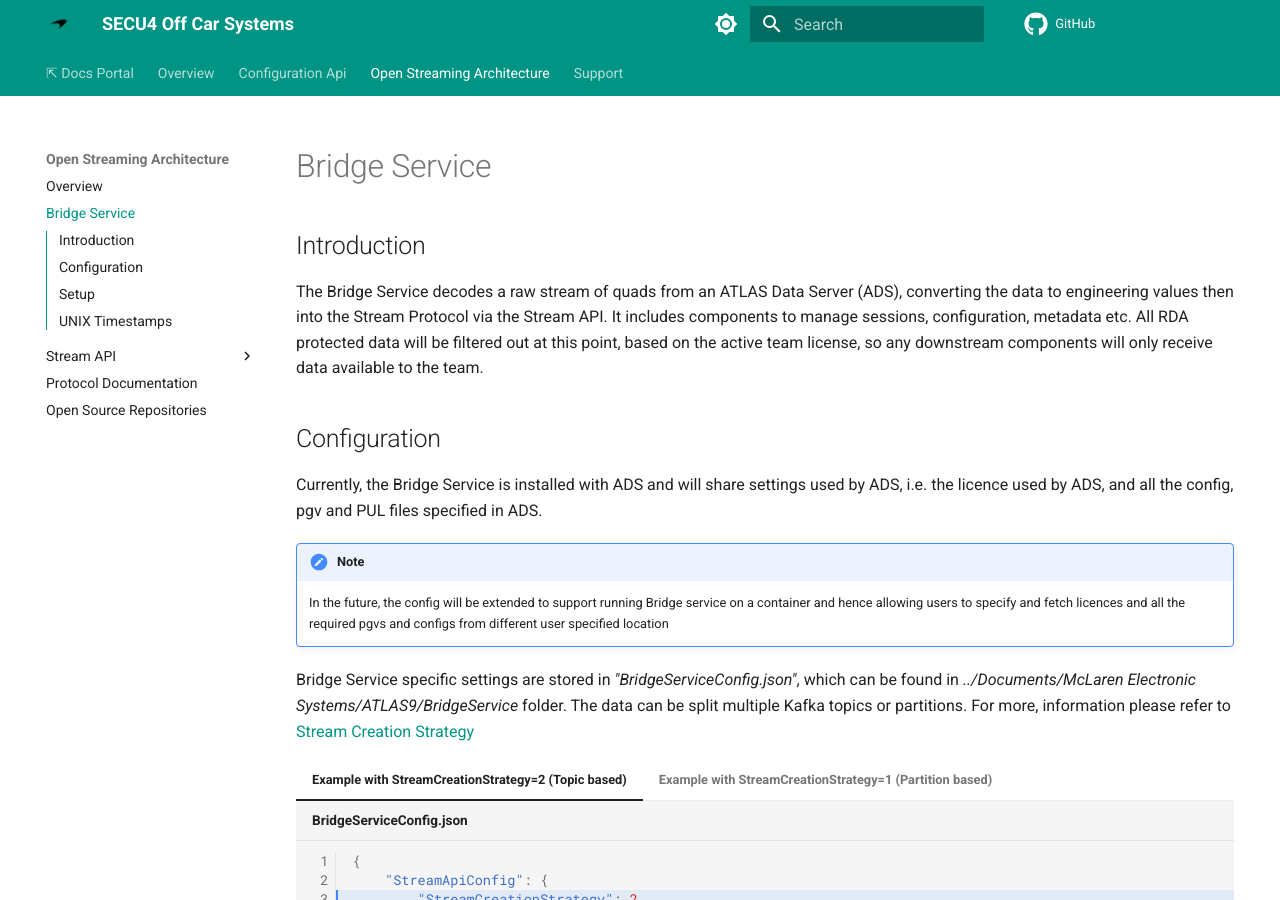
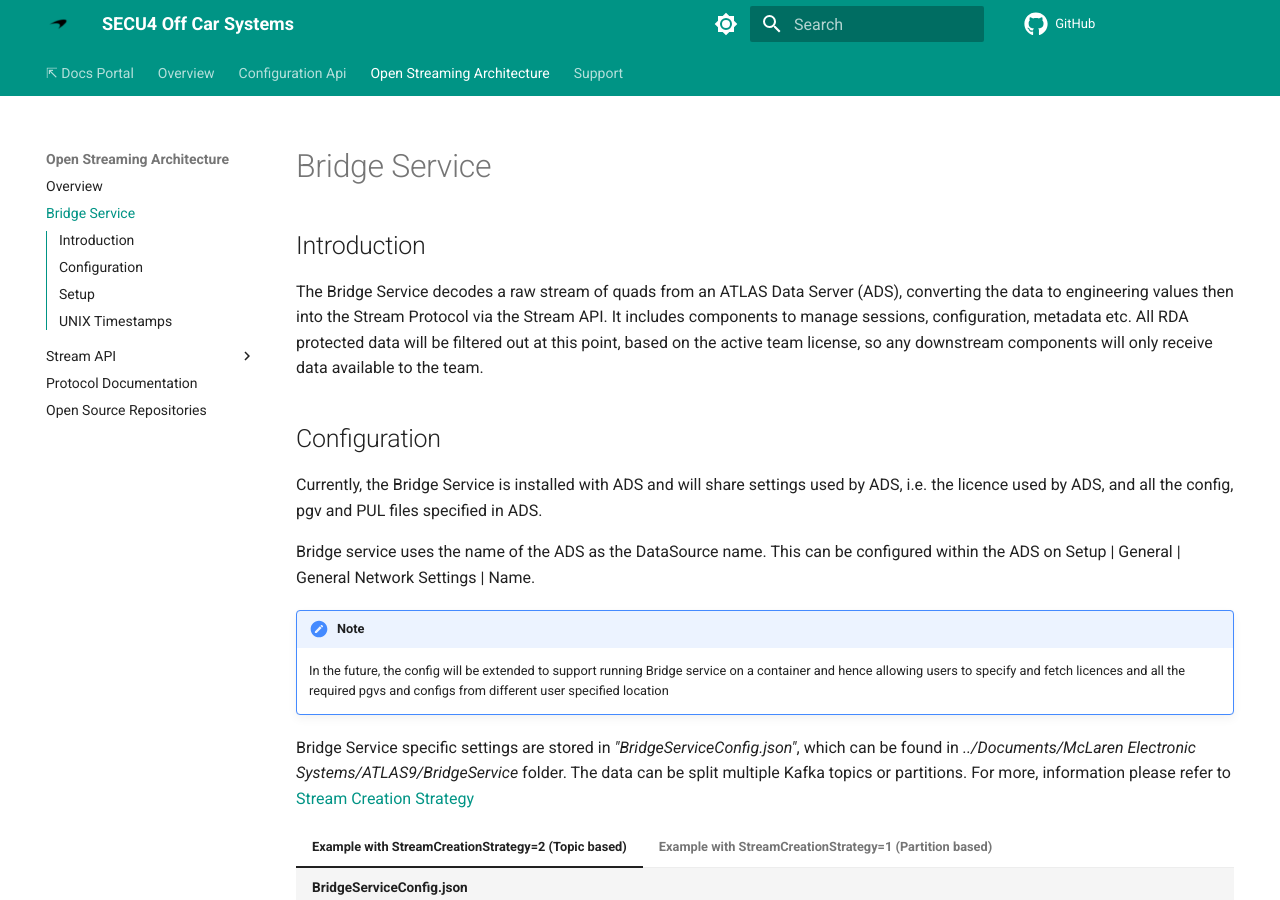
Before and after one commit to mat-docs/SECU4.Site, an MkDocs documentation site: the page built from docs/open_streaming_architecture/bridge_service/index.md, in a window 1280 px wide and 900 px high. Built offline with MkDocs 1.6.1 and Material for MkDocs 9.7.7, drawn with Linux system fonts in a browser that asks for light colours; comment, search, counter and statistics services are not loaded.

Commit message:
Docs update (#8)
* Update index.md

Linking to a new Bridge Service setion

* Create bridge_service

* Delete docs/bridge_service

* Create index.md

* Update index.md

New Bridge Service section

* Update mkdocs.yml

updating yml for index

* Update index.md

* Update index.md

Add reference to the Stream API sample usage

* Update index.md

* Update index.md

* Specify location for Enable remote data feed option

* Update mkdocs.yml

supporting tabbed code content

* Update mkdocs.yml

* Add documentation about unix timestamps

* Update bridge service documentation on how it acquires the data source name that it is publishing to

* Add info on compression used in stream api server

* Add prometheus metric port

* Add note on configuring the correct number of partitions

* Add remote data feed screenshot

---------

Co-authored-by: nikhilsawant22 <nikhil.sawant@mclarenapplied.com>

```diff
--- a/docs/open_streaming_architecture/bridge_service/index.md
+++ b/docs/open_streaming_architecture/bridge_service/index.md
@@ -1,19 +1,29 @@
 # Bridge Service
 
 ## Introduction
-The Bridge Service decodes a raw stream of quads from an ATLAS Data Server (ADS), converting the data to engineering values then into the Stream Protocol via the Stream API. It includes components to manage sessions, configuration, metadata etc.
-All RDA protected data will be filtered out at this point, based on the active team license, so any downstream components will only receive data available to the team.
+The Bridge Service decodes a raw stream of quads from an ATLAS Data Server (ADS), converting the data to engineering
+values then into the Stream Protocol via the Stream API. It includes components to manage sessions, configuration,
+metadata etc.
+All RDA protected data will be filtered out at this point, based on the active team license, so any downstream
+components will only receive data available to the team.
 
 
 ## Configuration
-Currently, the Bridge Service is installed with ADS and will share settings used by ADS, i.e. the licence used by ADS, and all the config, pgv and PUL files specified in ADS.
+Currently, the Bridge Service is installed with ADS and will share settings used by ADS, i.e. the licence used by ADS,
+and all the config, pgv and PUL files specified in ADS.
+
+Bridge service uses the name of the ADS as the DataSource name. This can be configured within the ADS on
+Setup | General | General Network Settings | Name.
+
+!!! note
+    In the future, the config will be extended to support running Bridge service on a container and hence allowing users
+    to specify and fetch licences and all the required pgvs and configs from different user specified location
 
 
-!!! note
-    In the future, the config will be extended to support running Bridge service on a container and hence allowing users to specify  and fetch licences and all the required pgvs and configs from different user specified location
-
-
-Bridge Service specific settings are stored in *"BridgeServiceConfig.json"*, which can be found in *../Documents/McLaren Electronic Systems/ATLAS9/BridgeService* folder. The data can be split multiple Kafka topics or partitions. For more, information please refer to [Stream Creation Strategy](https://atlas.mclarenapplied.com/secu4/open_streaming_architecture/stream_api/stream_server/#stream-creation-strategy)
+Bridge Service specific settings are stored in *"BridgeServiceConfig.json"*, which can be found in
+*../Documents/McLaren Electronic Systems/ATLAS9/BridgeService* folder. The data can be split multiple Kafka topics or
+partitions. For more, information please refer to
+[Stream Creation Strategy](../stream_api/stream_server.md/#stream-creation-strategy)
 
 
 === "Example with StreamCreationStrategy=2 (Topic based)"
```
Also changed, not shown: other parts of docs/open_streaming_architecture/bridge_service/index.md (+1 -0 lines), docs/open_streaming_architecture/stream_api/index.md (+6 -0 lines), docs/open_streaming_architecture/stream_api/stream_server.md (+18 -11 lines), docs/open_streaming_architecture/assets/enable_remote_data_feed.png (added).
